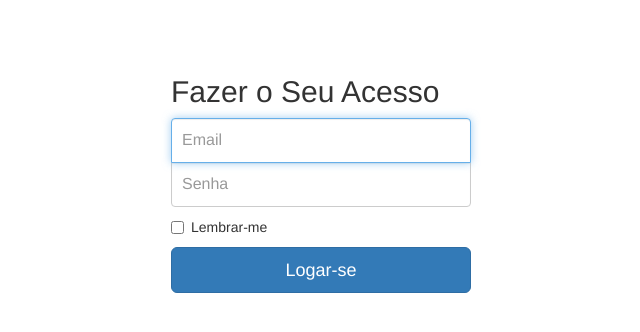
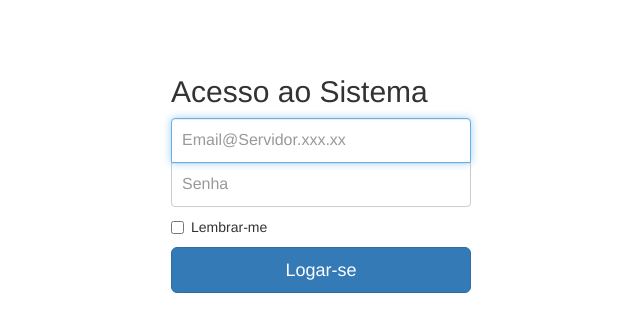
Before and after one commit to FcoCarlosBarbosaMartins/AindaVouDefinir, a plain HTML site: page index.html in a window 1280 px wide. Shown: the whole page, without its empty margins (319-959 px from the left). Drawn offline with nearby package versions, Linux system fonts and the light colour scheme.

Commit message:
Aula dia 17/12/2016

```diff
--- a/index.html
+++ b/index.html
@@ -13,9 +13,9 @@
 <div class="container">
 
       <form class="form-signin">
-        <h2 class="form-signin-heading">Fazer o Seu Acesso</h2>
+        <h2 class="form-signin-heading">Acesso ao Sistema</h2>
         <label for="inputEmail" class="sr-only">Entrar com Email</label>
-        <input type="email" id="inputEmail" class="form-control" placeholder="Email" required autofocus>
+        <input type="email" id="inputEmail" class="form-control" placeholder="Email@Servidor.xxx.xx" required autofocus>
         <label for="inputPassword" class="sr-only">Password</label>
         <input type="password" id="inputPassword" class="form-control" placeholder="Senha" required>
         <div class="checkbox">
```
